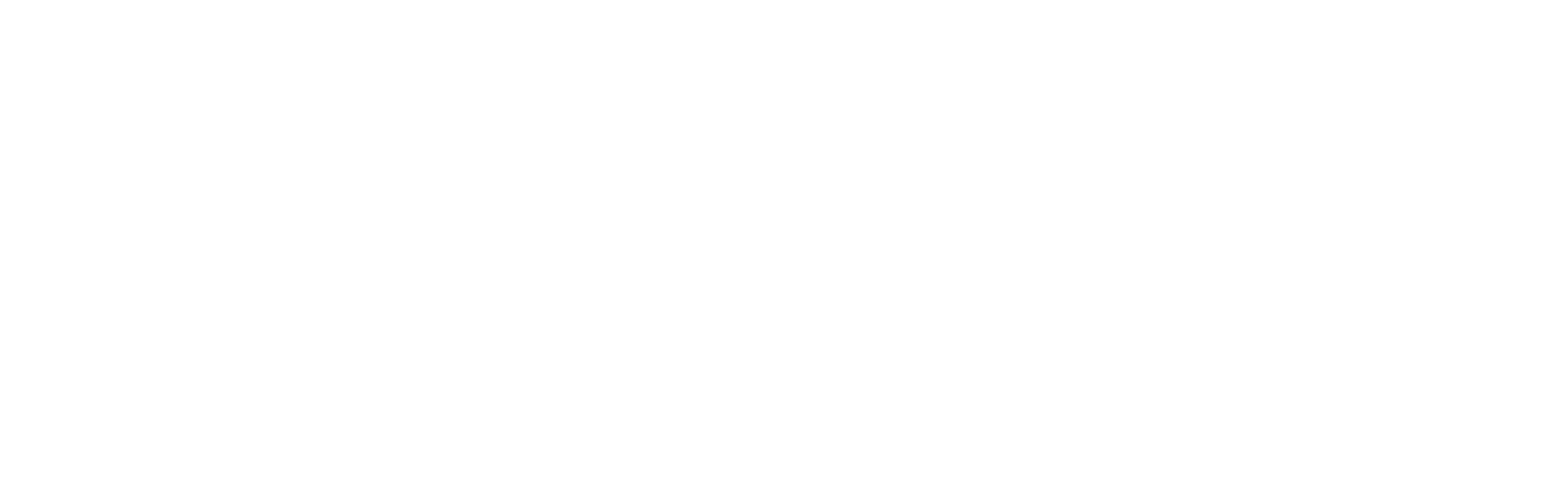
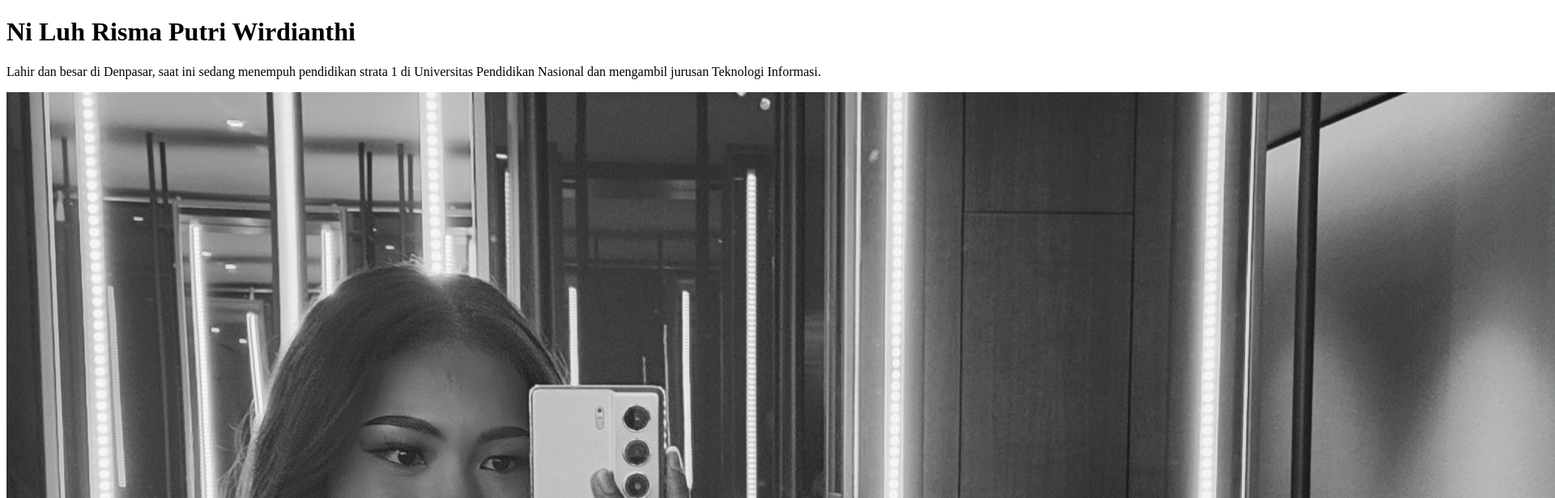
Before and after one commit to sirioes/praktikum_html, a plain HTML site: page biodata.html in a window 1280 px wide. Shown: the top 616 px of the page at 81% size, 1920 px wide, since content can reach past the window. Drawn offline with Linux system fonts and the light colour scheme.

Commit message:
informasi biodata

```diff
--- a/biodata.html
+++ b/biodata.html
@@ -9,6 +9,10 @@
 </head>
 
 <body>
+    <h1>Ni Luh Risma Putri Wirdianthi</h1>
+    <p>Lahir dan besar di Denpasar, saat ini sedang menempuh pendidikan strata 1 di Universitas Pendidikan Nasional dan
+        mengambil jurusan Teknologi Informasi.</p>
+    <img src="images/gambar-profil.jpg" alt="Gambar Profil">
 
 </body>
 
```
Also changed, not shown: images/gambar-profil.jpg (added).
